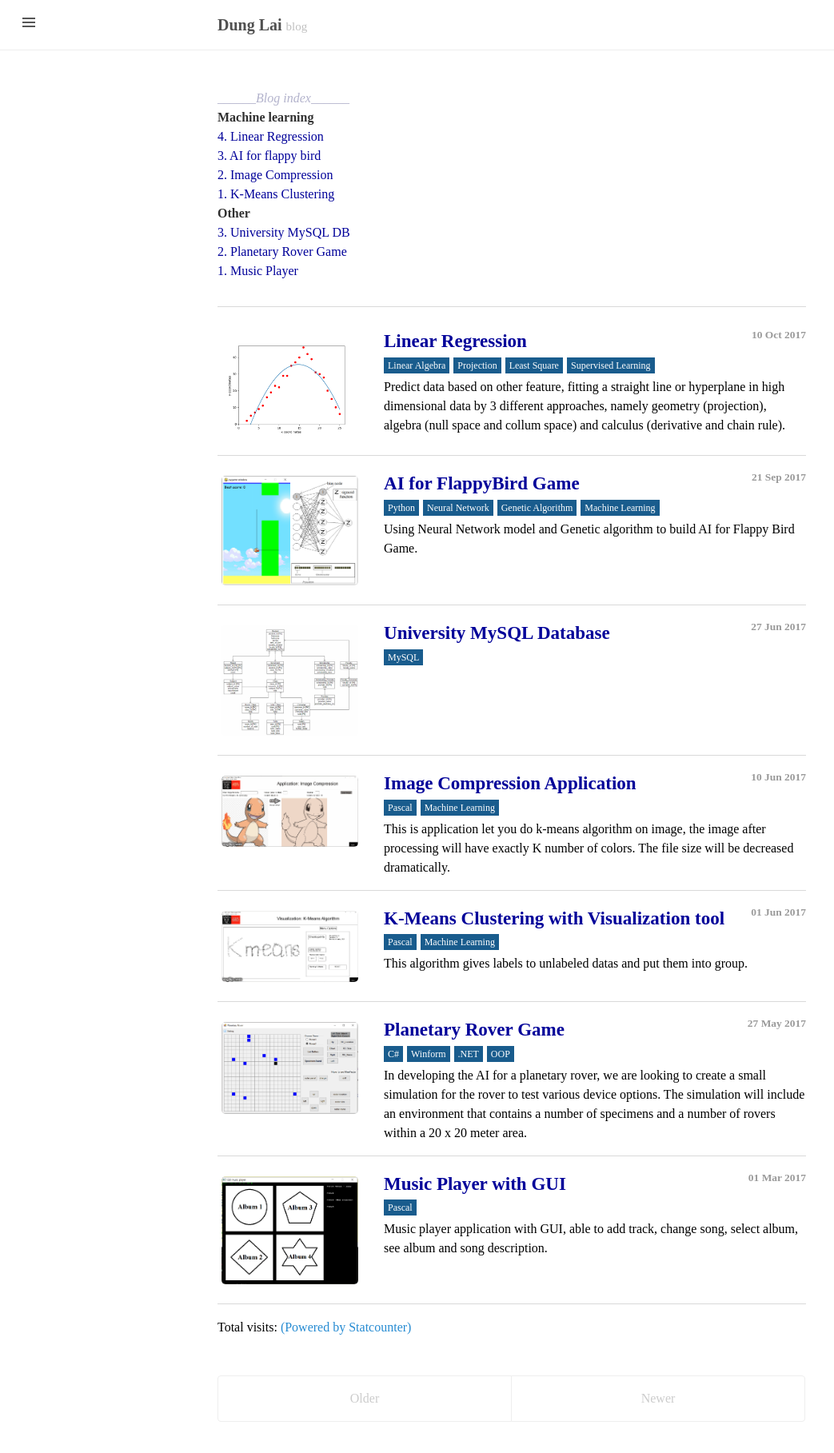
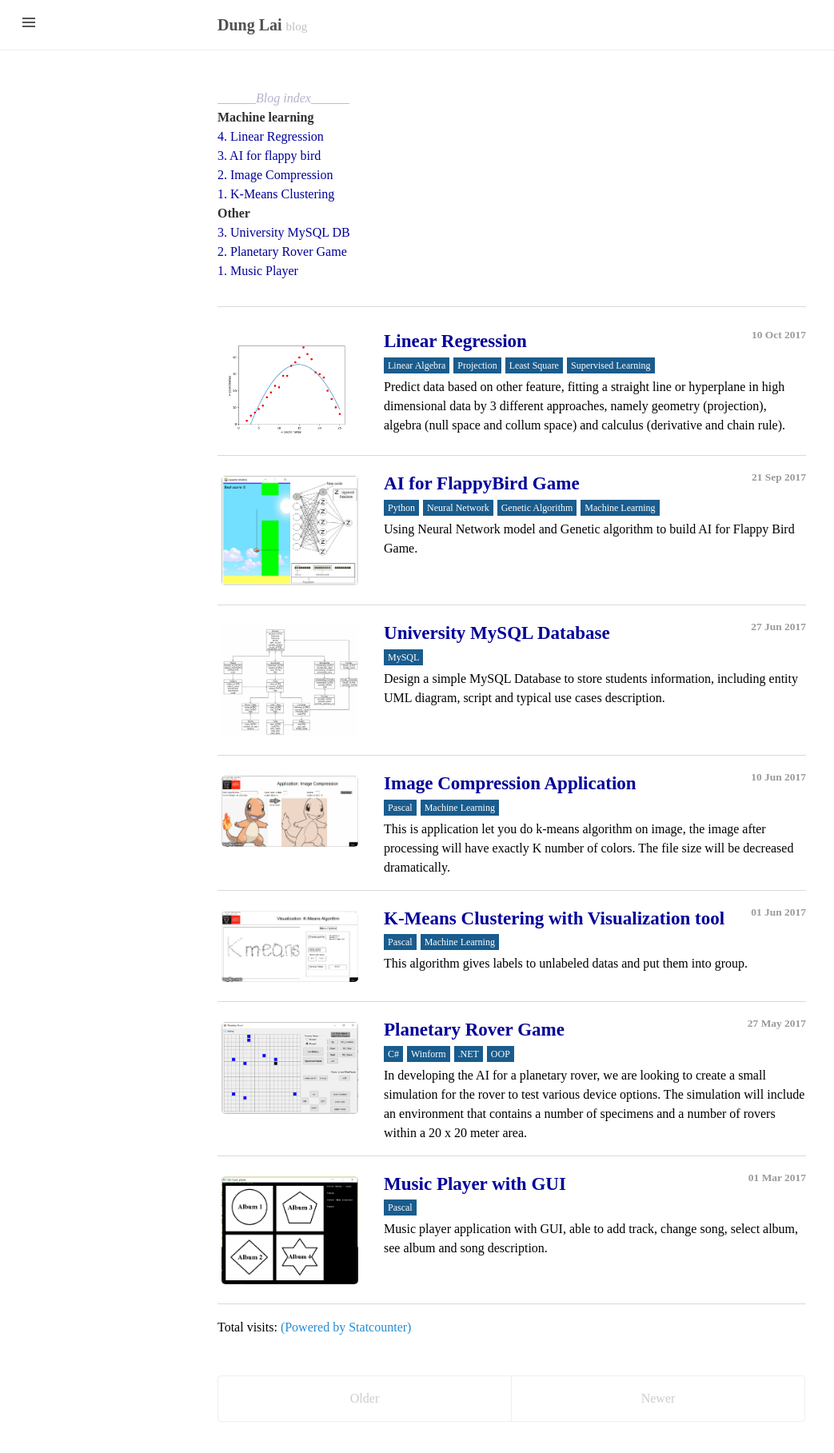
Before and after one commit to DungLai/dunglai.github.io, a Jekyll site: the page built from index.html, in a window 1280 px wide. Shown: the top 1817 px of the page at 80% size, without its empty margins (0-1043 px from the left). Built offline with Jekyll 4.4.1, drawn with Linux system fonts in a browser that asks for light colours; the list of posts is cut into pages by our own code; comment, search, counter and statistics services are not loaded.

Commit message:
add report and script

```diff
--- a/_posts/2017-6-27-UniversityMySQL.md
+++ b/_posts/2017-6-27-UniversityMySQL.md
@@ -1,7 +1,7 @@
 ---
 layout : post
 title : University MySQL Database
-desc : <div class="tag">MySQL</div>
+desc : <div class="tag">MySQL</div></br>Design a simple MySQL Database to store students information, including entity UML diagram, script and typical use cases description.
 img  : ../public/post-assets/UniversityMySQL/UML.png
 ---
 <div class="tag">MySQL</div>
```
Also changed, not shown: 3 other files.
